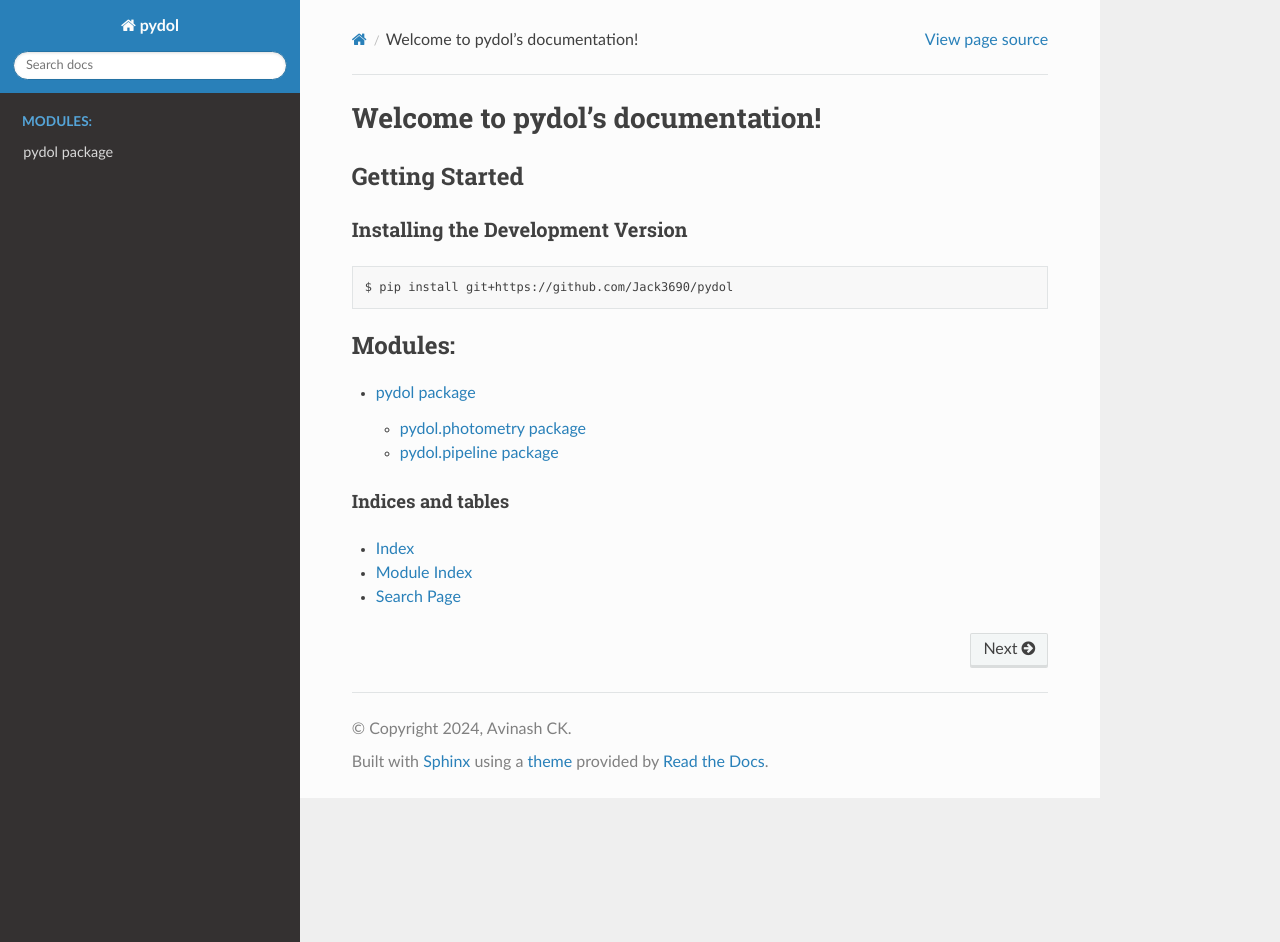
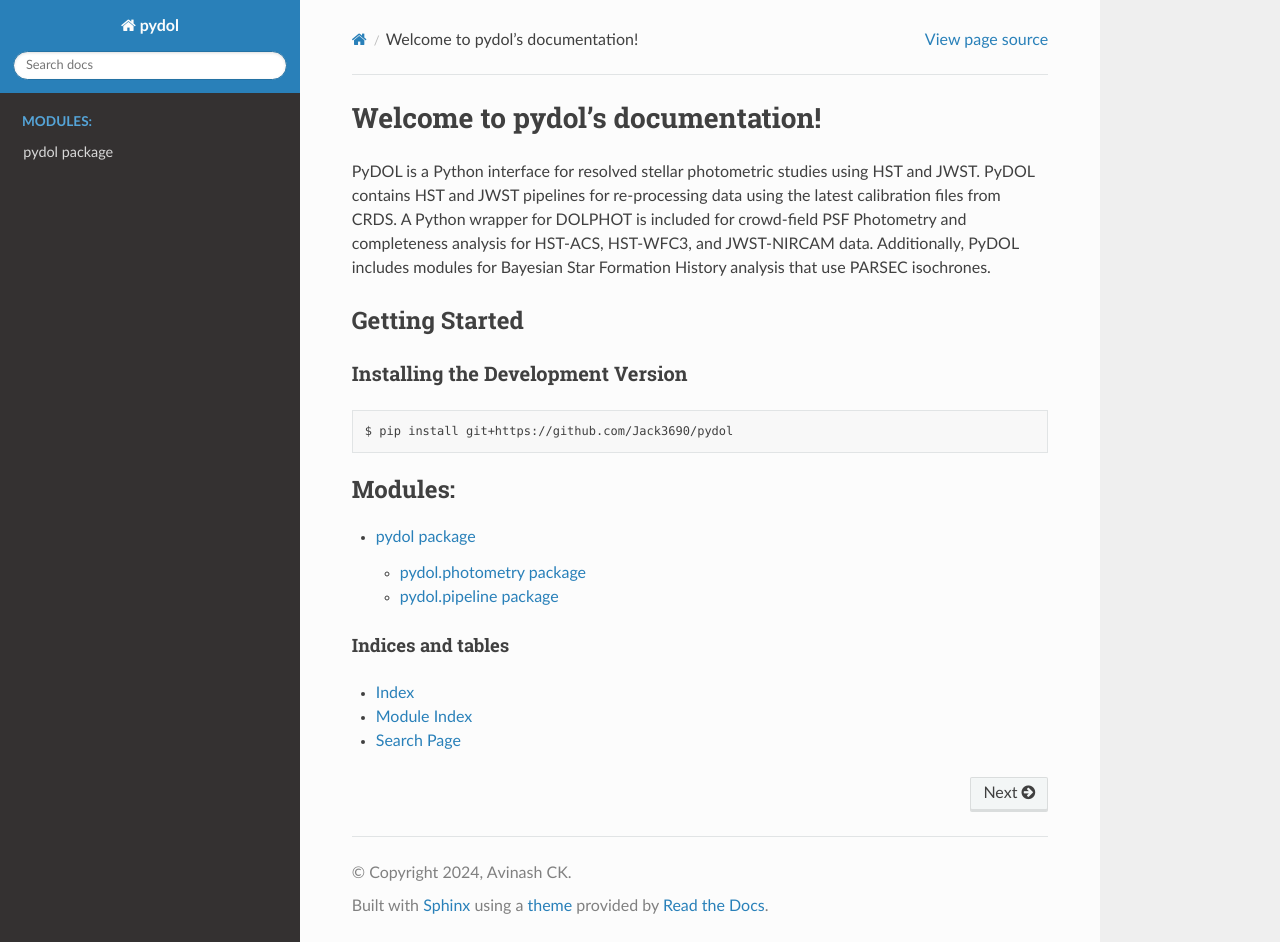
Before and after one commit to Jack3690/pydol, a Sphinx documentation site: the page built from docs/source/index.rst, in a window 1280 px wide and 942 px high. Built offline with Sphinx 7.4.7 and the Read the Docs theme 2.0.0, drawn with Linux system fonts in a browser that asks for light colours.

Commit message:
Update index.rst

```diff
--- a/docs/source/index.rst
+++ b/docs/source/index.rst
@@ -5,6 +5,8 @@
 
 Welcome to pydol's documentation!
 #################################
+
+PyDOL is a Python interface for resolved stellar photometric studies using HST and JWST. PyDOL contains HST and JWST pipelines for re-processing data using the latest calibration files from CRDS. A Python wrapper for DOLPHOT is included for crowd-field PSF Photometry and completeness analysis for HST-ACS, HST-WFC3, and JWST-NIRCAM data. Additionally, PyDOL includes modules for Bayesian Star Formation History analysis that use PARSEC isochrones.
 
 ===============
 Getting Started
```
